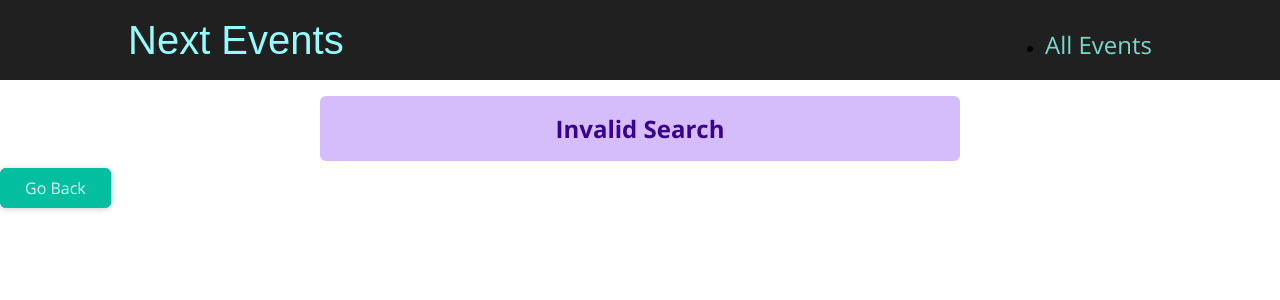
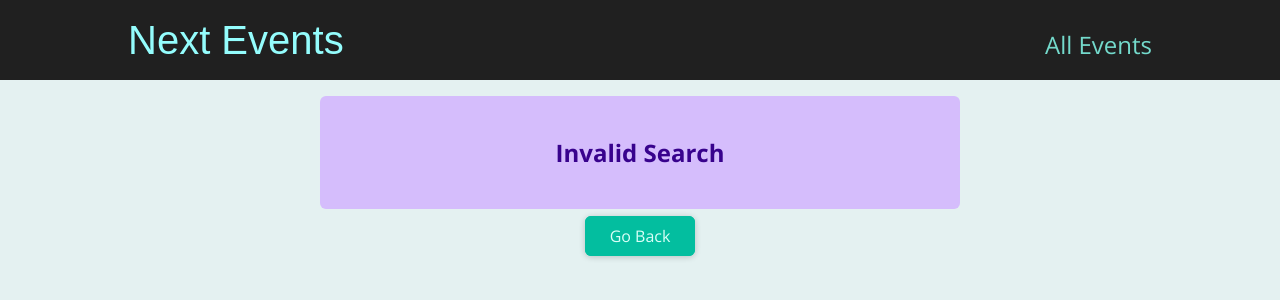
Before and after one commit to qasimzaib/next-module4, a Next.js app: page /events/e2 in a window 1280 px wide. Shown: the top 300 px of the page. Built offline with nearby package versions, Linux system fonts and the light colour scheme.

Commit message:
Updated global styles

```diff
--- a/src/styles/globals.css
+++ b/src/styles/globals.css
@@ -1,12 +1,14 @@
-@import url('https://fonts.googleapis.com/css2?family=Lato:wght@700&family=Open+Sans:wght@400;700&display=swap');
+@import url('https://fonts.googleapis.com/css2?family=Lato:wght@400;700&family=Open+Sans:wght@400;700&display=swap');
 
 * {
   box-sizing: border-box;
-  margin: 0%;
 }
 
 body {
+  margin: 0;
   font-family: 'Open Sans', 'Lato', sans-serif;
+  color: #414141;
+  background-color: #e4f1f1;
 }
 
 h1,
@@ -16,4 +18,16 @@
 h5,
 h6 {
   font-family: 'Lato', sans-serif;
+  color: #2b2b2b;
 }
+
+ul {
+  list-style: none;
+  margin: 0;
+  padding: 0;
+}
+
+.center {
+  margin: auto;
+  text-align: center;
+}
```
